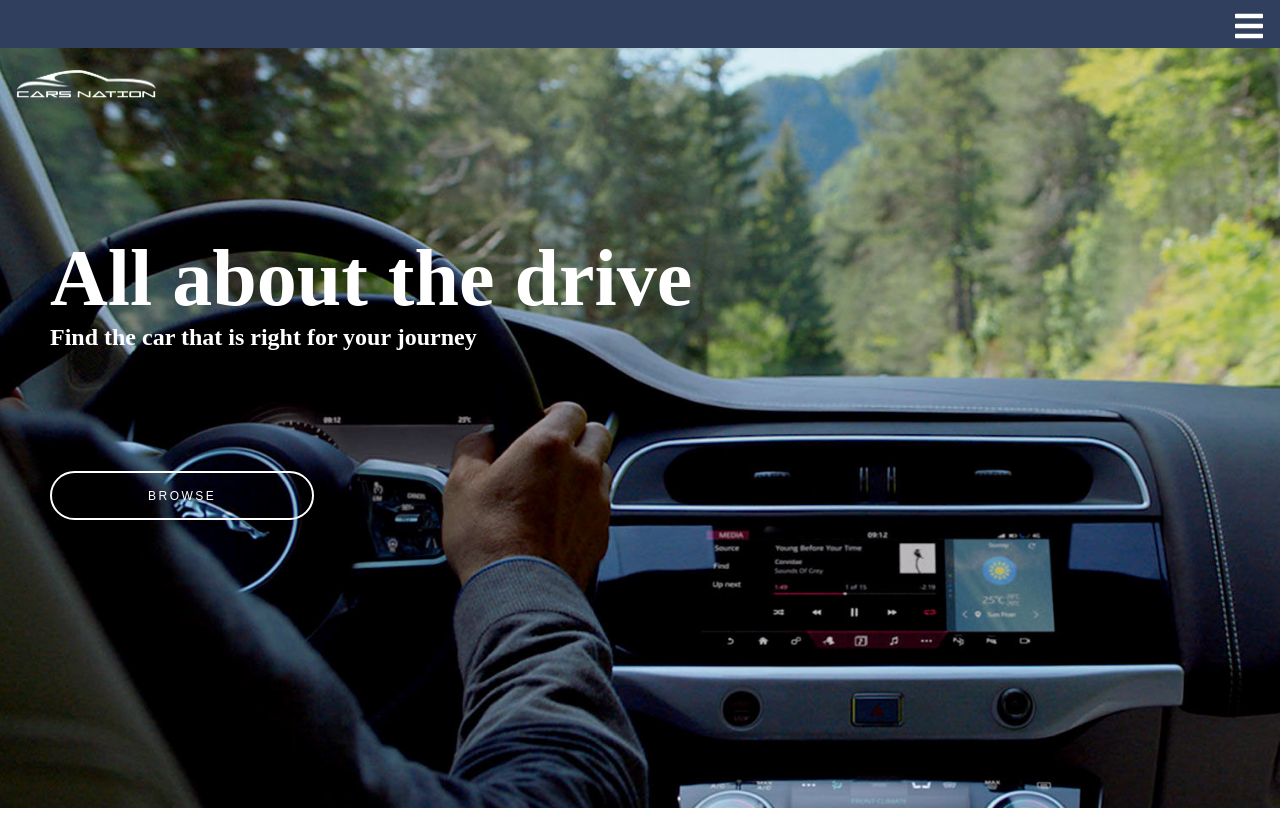
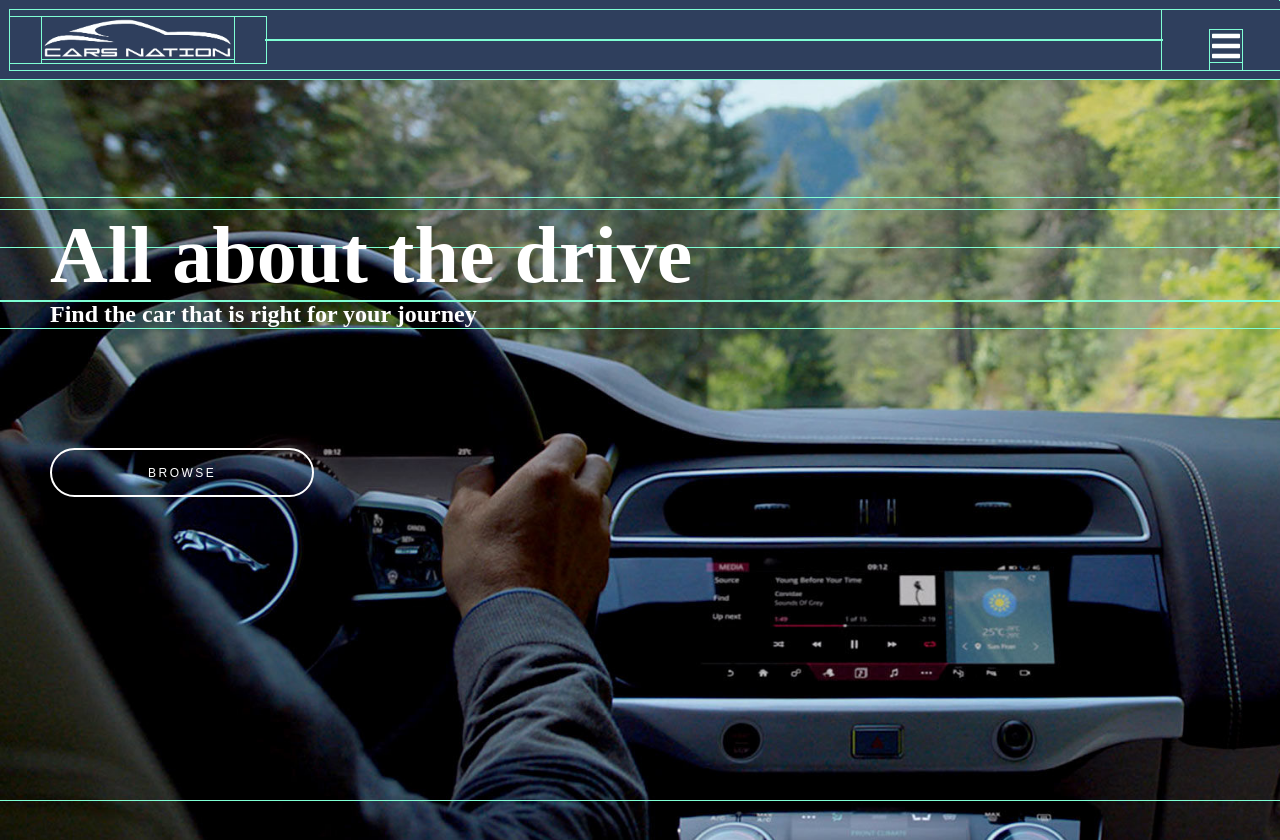
Before and after one commit to DonVlad1/m40Group1Front-End, a React (Create React App) app: page / in a window 1280 px wide. Before the commit the page ends 808 px from the top, so only its background shows below. Built offline with nearby package versions, Linux system fonts and the light colour scheme.

Commit message:
updated navbar css

```diff
--- a/src/components/Navbar.js
+++ b/src/components/Navbar.js
@@ -13,15 +13,28 @@ function Navbar({admin, loggedIn}) {
 
 	return (
 		<>
-			<div className='navbar'>
-				<Link to='#' className='menu-bars'>
-					<FaIcons.FaBars onClick={showSidebar}/>
-				</Link>
+			<div className='TopBarNav'>
+				<div className='navbar'>
+
+					<div className='carLogoDiv'>
+						<Link to='/'>
+							<img src='./images/carlogo.png' alt='carsnationlogo'/>
+						</Link>
+					</div>
+					<div className="topSearchBar">
+						{/* <input placeholder="search" class="signUpInput"/> */}
+					</div>
+					<div className='menu-bar-Div'>
+						<Link to='#' className='menu-bars'>
+							<FaIcons.FaBars onClick={showSidebar}/>
+						</Link>
+					</div>
+				</div>
 			</div>
 			<nav className={sidebar ? 'nav-menu active' : 'nav-menu'}>
 				<ul className='nav-menu-items' onClick={showSidebar}>
 					<li className='navbar-toggle'>
-						<Link to='#' className='menu-bars'>
+						<Link to='#' className='menu-bars2'>
 							<AiIcons.AiOutlineClose />
 						</Link>
 					</li>
--- a/src/css/Navbar.css
+++ b/src/css/Navbar.css
@@ -1,18 +1,86 @@
+.TopBarNav{
+	/* display: flex;
+	flex-wrap: wrap; */
+	width: 100vw;
+	background-color: #2f3f5d;
+	overflow-x: none;
+}
 .navbar {
-  background-color: #2f3f5d;
-  height: 6vh;
-  width: 100%;
+	/* background-color: #c62e2e; */
+	/* min-height: 5vh; */
+	/* width: 100%; */
+	/* position: relative; */
+	/* max-height: 15vh; */
+	display: flex;
+	width: 100vw;
+	flex-wrap: wrap;
+	margin: 10px;
+	/* width: 100%; */
 }
 
+*{
+	outline: 1px solid aquamarine;
+}
+.menu-bar-Div{
+	width: 10%;
+	display: flex;
+	justify-content: center;
+	padding-top: 20px;
+}
 .menu-bars {
+		/* float: right; */
+		font-size: 2rem;
+		/* position:absolute;
+		top: 20px;
+		right: 0em; */
+		margin: 0;
+		/* padding-right: 30px; */
+		background: none;
+		color: white;
+		background-color: #2f3f5d;
+}
+.topSearchBar {
+	display: flex;
+	justify-content: center;
+	align-self: center;
+	align-content: center;
+	align-items: center;
+	width: 70%;
+}
+.topSearchBar input {
+	display: flex;
+	justify-content: center;
+	margin-top: 10px;
+	align-self: flex-end;
+	align-content: flex-end;
+	align-items: flex-end;
+	width: 35em;
+	max-height: 2em;
+	margin-bottom: 10px;
+}
+
+.menu-bars2 {
 	float: right;
 	font-size: 2rem;
-    position: relative;
-    top: 10px;
+	position:absolute;
+	top: 25px;
 	margin: 0;
-    padding-right: 15px;
+	right: 0em;
+	padding-right: 40px;
 	background: none;
 	color: white;
+}
+.carLogoDiv{
+	display: flex;
+	justify-content: center;
+	align-content: center;
+	align-self: center;
+	align-items: center;
+	width: 20%;
+}
+.carLogoDiv img{
+	min-width: 8em;
+	max-width: 12em;
 }
 
 	.nav-menu {
--- a/src/pages/home.js
+++ b/src/pages/home.js
@@ -5,7 +5,6 @@ function Home() {
     // test comment
     return (
         <div id="homeContent">
-            <img src='./images/carlogo.png' alt=''/>
             <h1>All about the drive</h1>
             <h2>Find the car that is right for your journey</h2>
             <div className='btn'>
```
Lines whose indentation alone changed are shown as unchanged.
